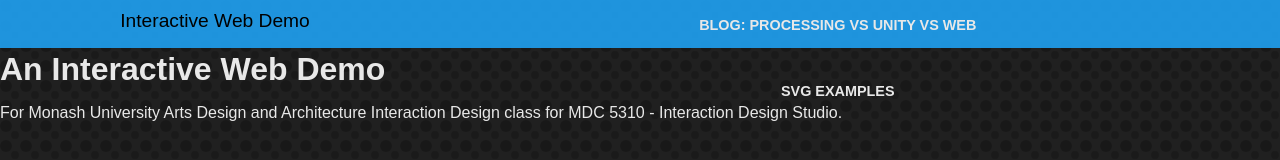
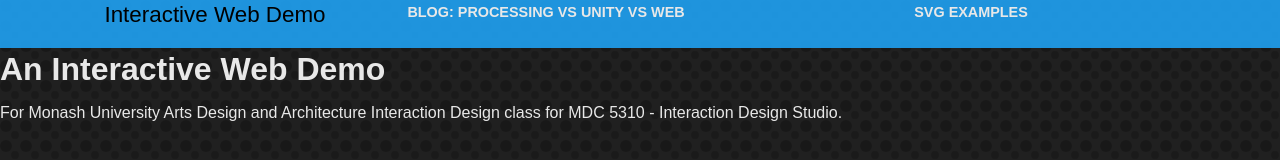
Before and after one commit to WazzaMo/Interactive-Web, a website: page index.html in a window 1280 px wide. Drawn offline with Linux system fonts and the light colour scheme; a web font is replaced by a local one.

Commit message:
Fixed little style issue on desktop

```diff
--- a/css/nav.css
+++ b/css/nav.css
@@ -111,7 +111,8 @@ header {
 
   .Title {
     grid-column: 2;
-    font-size: 1.2em;
+    font-size: 1.4em;
+    padding: 0.1em 0;
   }
 
   .Nav {
@@ -121,6 +122,8 @@ header {
   }
 
   .Nav ul {
+    display: flex;
+    flex-direction: row;
     margin: 0;
     padding: 0;
     list-style: none;
@@ -128,8 +131,7 @@ header {
 
   .Nav li {
     display: inline-block;
-    /* margin-left: 0.5em; */
-    padding: 1em 0;
+    padding: 0.2em 0;
   }
 
   .Nav a {
```
